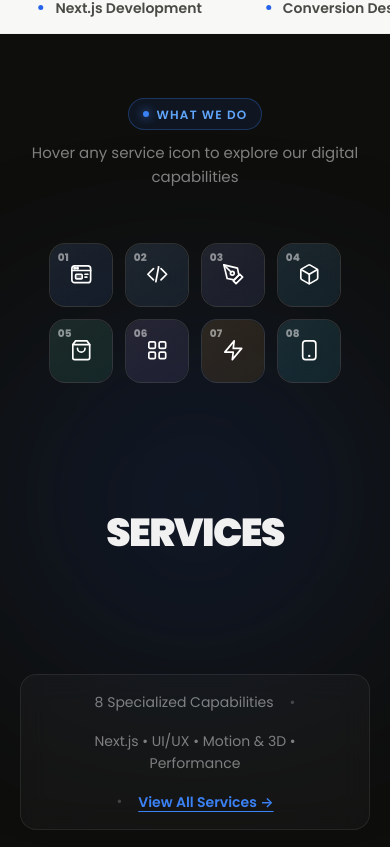
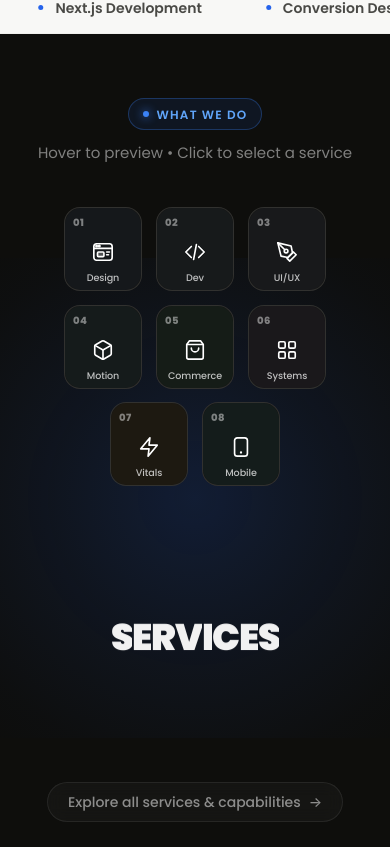
Before and after one commit to bees-arc/nx2, a Next.js app: page / in a window 390 px wide. Shown: the part 1237-2084 px from the top of the page. Built offline with nearby package versions, Linux system fonts and the light colour scheme.

Commit message:
feat: add HoverMemberServices UI component and chunk analysis scripts

```diff
--- a/src/components/ui/HoverMemberServices.module.css
+++ b/src/components/ui/HoverMemberServices.module.css
@@ -24,17 +24,16 @@
   width: 100%;
 }
 
-/* Ambient glow in the center */
+/* Ambient glow in the center - pure radial gradient without GPU blur cost */
 .bgGlowOrb {
   position: absolute;
   top: 55%;
   left: 50%;
-  transform: translate(-50%, -50%);
+  transform: translate(-50%, -50%) translateZ(0);
   width: 750px;
   height: 480px;
-  background: radial-gradient(circle, rgba(37, 99, 235, 0.16) 0%, rgba(37, 99, 235, 0.04) 50%, transparent 75%);
+  background: radial-gradient(circle at 50% 50%, rgba(37, 99, 235, 0.18) 0%, rgba(37, 99, 235, 0.08) 35%, rgba(37, 99, 235, 0.02) 60%, transparent 75%);
   pointer-events: none;
-  filter: blur(80px);
   z-index: 1;
 }
 
@@ -78,6 +77,7 @@
 }
 
 /* ─── AVATAR ICON ROW ─── */
+/* ─── AVATAR ICON ROW ─── */
 .avatarsWrapper {
   position: relative;
   z-index: 30;
@@ -85,35 +85,39 @@
   flex-wrap: wrap;
   align-items: center;
   justify-content: center;
-  gap: 0.75rem;
+  gap: 0.85rem;
   max-width: 95%;
-  min-height: 130px;
+  min-height: 110px;
   padding: 0.5rem;
 }
 
 .avatarCard {
+  width: 90px;
+  height: 96px;
   position: relative;
   cursor: pointer;
   user-select: none;
   flex-shrink: 0;
-}
-
-.iconBox {
-  width: 100%;
-  height: 100%;
-  position: relative;
   display: flex;
   flex-direction: column;
   align-items: center;
-  justify-content: center;
+  justify-content: space-between;
   border-radius: 16px;
-  background: linear-gradient(145deg, rgba(255, 255, 255, 0.05), rgba(255, 255, 255, 0.015));
+  background: #141412;
   border: 1.5px solid rgba(255, 255, 255, 0.12);
-  backdrop-filter: blur(12px);
   overflow: hidden;
-  transition: border-color 0.25s, box-shadow 0.25s;
   box-sizing: border-box;
-  padding: 6px;
+  padding: 9px 6px 8px;
+  transform: translateZ(0);
+  transition: transform 0.22s cubic-bezier(0.19, 1, 0.22, 1),
+              border-color 0.22s cubic-bezier(0.19, 1, 0.22, 1),
+              box-shadow 0.22s cubic-bezier(0.19, 1, 0.22, 1);
+  will-change: transform;
+}
+
+.avatarCard:hover,
+.avatarCardActive {
+  transform: translateY(-4px) scale(1.04) translateZ(0);
 }
 
 .iconBackdropGlow {
@@ -121,46 +125,72 @@
   inset: 0;
   pointer-events: none;
   border-radius: 16px;
-  transition: opacity 0.25s;
+  transition: opacity 0.25s ease-out;
 }
 
-.iconGraphicWrap {
-  width: 45%;
-  height: 45%;
+.cardTopBar {
+  width: 100%;
   display: flex;
   align-items: center;
-  justify-content: center;
-  transition: transform 0.25s, color 0.25s;
+  justify-content: space-between;
+  padding: 0 4px;
   z-index: 2;
 }
 
 .avatarNum {
-  position: absolute;
-  top: 6px;
-  left: 8px;
-  font-size: 0.65rem;
+  font-size: 0.625rem;
   font-weight: 800;
-  letter-spacing: 0.02em;
-  transition: color 0.25s;
-  z-index: 2;
+  letter-spacing: 0.04em;
+  transition: color 0.2s ease-out;
 }
 
-.expandedLabel {
+.activeDot {
+  width: 5px;
+  height: 5px;
+  border-radius: 50%;
+  display: block;
+}
+
+.iconGraphicWrap {
+  width: 26px;
+  height: 26px;
+  display: flex;
+  align-items: center;
+  justify-content: center;
+  transition: transform 0.22s cubic-bezier(0.19, 1, 0.22, 1), color 0.2s ease-out;
+  z-index: 2;
+  margin: auto 0;
+}
+
+.cardServiceLabel {
+  font-size: 0.6875rem;
+  line-height: 1.1;
+  letter-spacing: -0.01em;
+  text-align: center;
+  white-space: nowrap;
+  overflow: hidden;
+  text-overflow: ellipsis;
+  max-width: 95%;
+  z-index: 2;
+  transition: color 0.2s ease-out;
+}
+
+.pinnedPill {
   position: absolute;
-  bottom: 8px;
-  font-size: 0.7rem;
-  font-weight: 700;
-  letter-spacing: 0.04em;
-  text-transform: uppercase;
-  z-index: 2;
-  white-space: nowrap;
+  bottom: 0;
+  left: 20%;
+  right: 20%;
+  height: 2.5px;
+  border-radius: 2px 2px 0 0;
+  box-shadow: 0 0 8px currentColor;
+  z-index: 3;
 }
 
 /* ─── MAGNETIC CURSOR FOLLOWER ─── */
 .magneticCursor {
-  width: 46px;
-  height: 46px;
-  pointer-events: none;
+  width: 48px;
+  height: 48px;
+  pointer-events: none !important;
   position: absolute;
   left: 0;
   top: 0;
@@ -169,48 +199,68 @@
   align-items: center;
   justify-content: center;
   border-radius: 9999px;
-  box-shadow: 0 4px 24px rgba(37, 99, 235, 0.45);
-  transition: background-color 0.2s;
+  box-shadow: 0 4px 20px rgba(37, 99, 235, 0.4);
+  transition: background-color 0.15s ease-out;
+  will-change: transform;
+  transform: translateZ(0);
+}
+
+.magneticCursor * {
+  pointer-events: none !important;
 }
 
 /* ─── MASSIVE STAGGERED TYPOGRAPHY ─── */
 .typographyViewport {
   position: relative;
   width: 100%;
-  height: 22vw;
-  min-height: 160px;
-  max-height: 320px;
+  height: 24vw;
+  min-height: 170px;
+  max-height: 330px;
   overflow: hidden;
   display: flex;
   align-items: center;
   justify-content: center;
-  margin: 1rem 0;
+  margin: 1.5rem 0;
   z-index: 10;
 }
 
-.titleWrap {
+.titleMotionWrapper {
   position: absolute;
   width: 100%;
+  left: 0;
+  right: 0;
   text-align: center;
   display: flex;
   justify-content: center;
   align-items: center;
+  pointer-events: none;
+  will-change: transform, opacity;
+  transform: translateZ(0);
 }
 
 .mainTitle {
   margin: 0;
   user-select: none;
-  font-size: clamp(3.2rem, 11vw, 12rem);
+  font-size: clamp(3rem, 10vw, 11rem);
   font-weight: 900;
   text-transform: uppercase;
-  line-height: 0.9;
+  line-height: 0.95;
   letter-spacing: -0.04em;
   white-space: nowrap;
   font-family: var(--font), system-ui, -apple-system, sans-serif;
 }
 
+.charWrapper {
+  display: inline-block;
+  overflow: hidden;
+  vertical-align: top;
+  line-height: 1;
+}
+
 .charSpan {
   display: inline-block;
+  line-height: 1;
+  will-change: transform;
 }
 
 .defaultTitle {
@@ -218,116 +268,47 @@
 }
 
 .hoverTitle {
-  transition: color 0.3s, text-shadow 0.3s;
+  transition: color 0.2s, text-shadow 0.2s;
 }
 
-/* ─── SERVICE DETAILS BOTTOM BAR ─── */
-.serviceMetaBar {
-  position: relative;
-  z-index: 20;
-  width: 100%;
-  max-width: 1100px;
-  min-height: 68px;
-  border-radius: 16px;
-  background: rgba(255, 255, 255, 0.03);
-  border: 1px solid rgba(255, 255, 255, 0.08);
-  backdrop-filter: blur(14px);
+/* ─── SECTION BOTTOM LINK ─── */
+.sectionBottom {
   display: flex;
   align-items: center;
   justify-content: center;
-  padding: 1rem 1.75rem;
-  box-sizing: border-box;
+  z-index: 10;
+  padding-bottom: 0.5rem;
 }
 
-.metaContent {
-  width: 100%;
-  display: flex;
+.exploreLink {
+  display: inline-flex;
   align-items: center;
-  justify-content: space-between;
-  gap: 2rem;
+  gap: 0.5rem;
+  font-size: 0.875rem;
+  font-weight: 500;
+  color: rgba(241, 241, 241, 0.55);
+  text-decoration: none;
+  padding: 0.5rem 1.25rem;
+  border-radius: 9999px;
+  border: 1px solid rgba(255, 255, 255, 0.08);
+  background: rgba(255, 255, 255, 0.03);
+  backdrop-filter: blur(8px);
+  transition: all 0.2s ease-out;
 }
 
-.metaLeft {
-  display: flex;
-  align-items: center;
-  gap: 1.25rem;
-  flex: 1;
-}
-
-.metaNum {
-  font-size: 1.25rem;
-  font-weight: 800;
-  letter-spacing: -0.02em;
-  transition: color 0.3s;
-}
-
-.metaDesc {
-  font-size: 0.9375rem;
-  color: rgba(255, 255, 255, 0.85);
-  line-height: 1.45;
-  margin: 0;
-}
-
-.metaRight {
-  display: flex;
-  align-items: center;
-  gap: 1.25rem;
-  flex-shrink: 0;
-}
-
-.metaTags {
-  display: flex;
-  align-items: center;
-  gap: 0.4rem;
-}
-
-.metaTag {
-  font-size: 0.75rem;
-  font-weight: 500;
-  padding: 0.25rem 0.6rem;
-  border-radius: 6px;
-  background: rgba(255, 255, 255, 0.08);
-  color: rgba(255, 255, 255, 0.7);
-}
-
-.metaLink {
-  display: inline-flex;
-  align-items: center;
-  gap: 0.35rem;
-  font-size: 0.875rem;
-  font-weight: 600;
-  text-decoration: none;
-  padding: 0.45rem 1rem;
-  border-radius: 8px;
-  border: 1px solid;
-  transition: all 0.2s;
-}
-
-.metaLink:hover {
-  filter: brightness(1.2);
+.exploreLink:hover {
+  color: #FFFFFF;
+  border-color: rgba(59, 130, 246, 0.4);
+  background: rgba(37, 99, 235, 0.12);
   transform: translateY(-1px);
 }
 
-.metaPlaceholder {
-  display: flex;
-  align-items: center;
-  justify-content: center;
-  gap: 1rem;
-  font-size: 0.875rem;
-  color: rgba(255, 255, 255, 0.45);
-  text-align: center;
-  flex-wrap: wrap;
+.linkArrow {
+  transition: transform 0.2s ease-out;
 }
 
-.hintDot {
-  color: rgba(255, 255, 255, 0.2);
-}
-
-.viewAllLink {
-  color: #3B82F6;
-  font-weight: 600;
-  text-decoration: underline;
-  text-underline-offset: 4px;
+.exploreLink:hover .linkArrow {
+  transform: translateX(3px);
 }
 
 /* Responsive adjustments */
@@ -335,18 +316,7 @@
   .skiper6Section {
     height: auto;
     min-height: 100vh;
-    padding: 4rem 1.25rem 3rem;
-  }
-
-  .metaContent {
-    flex-direction: column;
-    align-items: flex-start;
-    gap: 1rem;
-  }
-
-  .metaRight {
-    width: 100%;
-    justify-content: space-between;
+    padding: 4rem 1rem 3rem;
   }
 
   .typographyViewport {
@@ -354,6 +324,21 @@
   }
 
   .mainTitle {
-    font-size: clamp(2.4rem, 10vw, 5rem);
+    font-size: clamp(2.2rem, 9.5vw, 5rem);
+  }
+
+  .avatarCard {
+    width: 78px;
+    height: 84px;
+    padding: 7px 4px 6px;
+  }
+
+  .iconGraphicWrap {
+    width: 22px;
+    height: 22px;
+  }
+
+  .cardServiceLabel {
+    font-size: 0.6rem;
   }
 }
--- a/src/components/ui/HoverMemberServices.tsx
+++ b/src/components/ui/HoverMemberServices.tsx
@@ -159,9 +159,27 @@ const defaultServices: ServiceItem[] = [
   },
 ];
 
-// Spring physics matching authentic Skiper6
+// Authentic Skiper6 Spring physics
 const springConfig = { mass: 0.1, damping: 16, stiffness: 71 };
 const scaleSpringConfig = { mass: 0.1, damping: 10, stiffness: 150 };
+
+// Center-outward stagger wave function (exact formula from Skiper6)
+const getDelay = (index: number, total: number) => {
+  return 0.055 * Math.abs(index - Math.floor(total / 2));
+};
+
+// Skiper6 Character Animation Variants
+const letterVariantsIn = {
+  hidden: { y: '100%' },
+  visible: { y: '0%' },
+  exit: { y: '-100%' },
+};
+
+const letterVariantsDefault = {
+  hidden: { y: '-100%' },
+  visible: { y: '0%' },
+  exit: { y: '-100%' },
+};
 
 interface HoverMemberServicesProps {
   services?: ServiceItem[];
@@ -179,93 +197,119 @@ export default function HoverMemberServices({
   cursorColor = '#2563EB',    // NYX Brand Blue
 }: HoverMemberServicesProps) {
   const [hoveredIdx, setHoveredIdx] = useState<number | null>(null);
+  const [selectedIdx, setSelectedIdx] = useState<number | null>(null);
   const [mounted, setMounted] = useState<boolean>(false);
   const containerRef = useRef<HTMLDivElement>(null);
+  const leaveTimeoutRef = useRef<NodeJS.Timeout | null>(null);
 
-  // Magnetic cursor springs
+  // Magnetic cursor springs matching Skiper6
   const mouseX = useSpring(0, springConfig);
   const mouseY = useSpring(0, springConfig);
   const cursorScale = useSpring(0, scaleSpringConfig);
 
   useEffect(() => {
     setMounted(true);
+    return () => {
+      if (leaveTimeoutRef.current) clearTimeout(leaveTimeoutRef.current);
+    };
   }, []);
-
-  const getDelay = (index: number, total: number) => {
-    return 0.045 * Math.abs(index - Math.floor(total / 2));
-  };
-
-  const letterVariantsIn = {
-    hidden: { y: '100%' },
-    visible: { y: '0%' },
-    exit: { y: '-100%' },
-  };
-
-  const letterVariantsDefault = {
-    hidden: { y: '-100%' },
-    visible: { y: '0%' },
-    exit: { y: '0%' },
-  };
 
   if (!mounted) {
     return <section className={styles.sectionPlaceholder} style={{ backgroundColor }} />;
   }
 
-  const activeService = hoveredIdx !== null ? services[hoveredIdx] : null;
+  // Active index: preview on hover, or stay pinned on clicked selection
+  const activeIdx = hoveredIdx !== null ? hoveredIdx : selectedIdx;
+  const activeService = activeIdx !== null ? services[activeIdx] : null;
+
+  const handlePointerEnter = () => {
+    if (leaveTimeoutRef.current) {
+      clearTimeout(leaveTimeoutRef.current);
+      leaveTimeoutRef.current = null;
+    }
+    cursorScale.set(1);
+  };
+
+  const handlePointerMove = (e: React.PointerEvent<HTMLDivElement>) => {
+    if (containerRef.current) {
+      const rect = containerRef.current.getBoundingClientRect();
+      mouseX.set(e.clientX - rect.left);
+      mouseY.set(e.clientY - rect.top);
+    }
+  };
+
+  const handleContainerLeave = () => {
+    cursorScale.set(0);
+    if (leaveTimeoutRef.current) {
+      clearTimeout(leaveTimeoutRef.current);
+    }
+    leaveTimeoutRef.current = setTimeout(() => {
+      setHoveredIdx(null);
+    }, 120);
+  };
+
+  const handleCardHoverStart = (index: number) => {
+    if (leaveTimeoutRef.current) {
+      clearTimeout(leaveTimeoutRef.current);
+      leaveTimeoutRef.current = null;
+    }
+    setHoveredIdx(index);
+  };
+
+  const handleCardHoverEnd = (index: number) => {
+    if (leaveTimeoutRef.current) {
+      clearTimeout(leaveTimeoutRef.current);
+    }
+    leaveTimeoutRef.current = setTimeout(() => {
+      setHoveredIdx((current) => (current === index ? null : current));
+    }, 100);
+  };
+
+  const handleCardClick = (index: number) => {
+    // If clicked on already pinned card, toggle off to default; otherwise pin it
+    setSelectedIdx((prev) => (prev === index ? null : index));
+  };
 
   return (
     <section className={styles.skiper6Section} style={{ backgroundColor }}>
       {/* Background ambient lighting */}
       <div className={styles.bgGlowOrb} aria-hidden="true" />
 
-      {/* ─── SECTION SUB-HEADER (Top label) ─── */}
+      {/* ─── SECTION TOP BADGE ─── */}
       <div className={styles.sectionTop}>
         <div className={styles.sectionBadge}>
           <span className={styles.badgePulse} />
           <span>WHAT WE DO</span>
         </div>
         <p className={styles.sectionSubtitle}>
-          Hover any service icon to explore our digital capabilities
+          Hover to preview • Click to select a service
         </p>
       </div>
 
-      {/* ─── INTERACTIVE ICON ROW & MAGNETIC FOLLOWER ─── */}
+      {/* ─── INTERACTIVE AVATAR ROW & MAGNETIC FOLLOWER ─── */}
       <div
         ref={containerRef}
         className={styles.avatarsWrapper}
-        onPointerMove={(e) => {
-          if (containerRef.current) {
-            const rect = containerRef.current.getBoundingClientRect();
-            const n = e.clientX - rect.left;
-            const r = e.clientY - rect.top;
-            mouseX.set(n);
-            mouseY.set(r);
-          }
-        }}
-        onPointerEnter={() => cursorScale.set(1)}
-        onPointerLeave={() => cursorScale.set(0)}
+        onPointerMove={handlePointerMove}
+        onPointerEnter={handlePointerEnter}
+        onPointerLeave={handleContainerLeave}
       >
         {services.map((item, index) => {
-          const isItemHovered = hoveredIdx === index;
+          const isActive = activeIdx === index;
+          const isSelected = selectedIdx === index;
 
           return (
-            <motion.div
+            <div
               key={item.id}
-              className={styles.avatarCard}
-              animate={{
-                width: isItemHovered ? 124 : 64,
-                height: isItemHovered ? 124 : 64,
-              }}
-              transition={{ duration: 0.22, ease: 'easeOut' }}
-              onHoverStart={() => setHoveredIdx(index)}
-              onHoverEnd={() => setHoveredIdx(null)}
-              onClick={() => setHoveredIdx(isItemHovered ? null : index)}
-            >
-              <div
-                className={styles.iconBox}
+              className={`${styles.avatarCard} ${isActive ? styles.avatarCardActive : ''}`}
+              onMouseEnter={() => handleCardHoverStart(index)}
+              onMouseLeave={() => handleCardHoverEnd(index)}
+              onClick={() => handleCardClick(index)}
               style={{
-                  borderColor: isItemHovered ? item.accentColor : 'rgba(255, 255, 255, 0.12)',
-                  boxShadow: isItemHovered ? `0 0 30px ${item.accentColor}40` : 'none',
+                borderColor: isActive ? item.accentColor : 'rgba(255, 255, 255, 0.12)',
+                boxShadow: isActive
+                  ? `0 14px 34px rgba(0, 0, 0, 0.65), 0 0 24px ${item.accentColor}45`
+                  : 'none',
               }}
             >
               {/* Radial glow backdrop */}
@@ -273,44 +317,62 @@ export default function HoverMemberServices({
                 className={styles.iconBackdropGlow}
                 style={{
                   backgroundColor: item.accentColor,
-                    opacity: isItemHovered ? 0.25 : 0.08,
+                  opacity: isActive ? 0.28 : 0.04,
                 }}
               />
+
+              {/* Card Top bar with category number and pulse indicator */}
+              <div className={styles.cardTopBar}>
+                <span
+                  className={styles.avatarNum}
+                  style={{
+                    color: isActive ? item.accentColor : 'rgba(255, 255, 255, 0.45)',
+                  }}
+                >
+                  {item.num}
+                </span>
+                {isActive && (
+                  <span
+                    className={styles.activeDot}
+                    style={{
+                      backgroundColor: item.accentColor,
+                      boxShadow: `0 0 8px ${item.accentColor}`,
+                    }}
+                  />
+                )}
+              </div>
 
               {/* SVG Graphic */}
               <div
                 className={styles.iconGraphicWrap}
                 style={{
-                    color: isItemHovered ? item.accentColor : '#FFFFFF',
-                    transform: isItemHovered ? 'scale(1.15)' : 'scale(1)',
+                  color: isActive ? item.accentColor : '#FFFFFF',
+                  transform: isActive ? 'scale(1.15)' : 'scale(1)',
                 }}
               >
                 {item.icon}
               </div>
 
-                {/* Category number */}
+              {/* Clear service text label */}
               <span
-                  className={styles.avatarNum}
+                className={styles.cardServiceLabel}
                 style={{
-                    color: isItemHovered ? item.accentColor : 'rgba(255, 255, 255, 0.5)',
+                  color: isActive ? item.accentColor : 'rgba(255, 255, 255, 0.85)',
+                  fontWeight: isActive ? 700 : 500,
+                  opacity: isActive ? 1 : 0.85,
                 }}
               >
-                  {item.num}
+                {item.shortName}
               </span>
 
-                {/* Expanded name tag */}
-                {isItemHovered && (
-                  <motion.span
-                    initial={{ opacity: 0, y: 4 }}
-                    animate={{ opacity: 1, y: 0 }}
-                    className={styles.expandedLabel}
-                    style={{ color: item.accentColor }}
-                  >
-                    {item.shortName}
-                  </motion.span>
+              {/* Pinned pill tag */}
+              {isSelected && (
+                <div
+                  className={styles.pinnedPill}
+                  style={{ backgroundColor: item.accentColor }}
+                />
               )}
             </div>
-            </motion.div>
           );
         })}
 
@@ -331,6 +393,7 @@ export default function HoverMemberServices({
             height="18"
             viewBox="0 0 16 16"
             fill="none"
+            style={{ pointerEvents: 'none' }}
           >
             <path
               d="M6.52182 2.75026L12.8858 9.11422L15.253 0.38299L6.52182 2.75026Z"
@@ -344,133 +407,86 @@ export default function HoverMemberServices({
         </motion.div>
       </div>
 
-      {/* ─── MASSIVE STAGGERED TYPOGRAPHY (Skiper6 exact wave effect) ─── */}
+      {/* ─── MASSIVE STAGGERED TYPOGRAPHY (EXACT SKIPER6 MOTION) ─── */}
       <div className={styles.typographyViewport}>
-        <AnimatePresence mode="wait">
-          {hoveredIdx === null ? (
+        {/* Default 'SERVICES' Title */}
+        <AnimatePresence>
+          {activeIdx === null && (
             <motion.div
-              key="default"
-              className={styles.titleWrap}
+              key="default-title"
+              className={styles.titleMotionWrapper}
               initial="hidden"
               animate="visible"
-              exit="hidden"
-              transition={{ duration: 0.7, ease: [0.19, 1, 0.22, 1] }}
+              exit="exit"
+              transition={{ duration: 0.8, ease: [0.19, 1, 0.22, 1] }}
             >
               <h2 className={`${styles.mainTitle} ${styles.defaultTitle}`}>
                 {Array.from(defaultName).map((char, i) => (
+                  <span key={i} className={styles.charWrapper}>
                     <motion.span
-                    key={i}
                       className={styles.charSpan}
                       variants={letterVariantsDefault}
                       transition={{
-                      duration: 0.7,
+                        duration: 0.8,
                         ease: [0.19, 1, 0.22, 1],
                         delay: getDelay(i, defaultName.length),
                       }}
                     >
-                    {char === ' ' ? '\u00A0' : char}
+                      {char === ' ' ? '\u00a0' : char}
                     </motion.span>
-                ))}
-              </h2>
-            </motion.div>
-          ) : (
-            <motion.div
-              key={services[hoveredIdx].id}
-              className={styles.titleWrap}
-              initial="hidden"
-              animate="visible"
-              exit="hidden"
-              transition={{ duration: 0.7, ease: [0.19, 1, 0.22, 1] }}
-            >
-              <h2
-                className={`${styles.mainTitle} ${styles.hoverTitle}`}
-                style={{
-                  color: services[hoveredIdx].accentColor || hoverTextColor,
-                  textShadow: `0 0 60px ${services[hoveredIdx].accentColor}50`,
-                }}
-              >
-                {Array.from(services[hoveredIdx].name).map((char, i) => (
-                  <motion.span
-                    key={i}
-                    className={styles.charSpan}
-                    variants={letterVariantsIn}
-                    transition={{
-                      duration: 0.7,
-                      ease: [0.19, 1, 0.22, 1],
-                      delay: getDelay(i, services[hoveredIdx].name.length),
-                    }}
-                  >
-                    {char === ' ' ? '\u00A0' : char}
-                  </motion.span>
+                  </span>
                 ))}
               </h2>
             </motion.div>
           )}
         </AnimatePresence>
-      </div>
 
-      {/* ─── ACTIVE SERVICE DETAIL DRAWER / META ─── */}
-      <div className={styles.serviceMetaBar}>
-        <AnimatePresence mode="wait">
-          {activeService ? (
+        {/* Active Hovered / Pinned Service Titles */}
+        {services.map((item, index) => (
+          <AnimatePresence key={item.id}>
+            {activeIdx === index && (
               <motion.div
-              key={activeService.id}
-              initial={{ opacity: 0, y: 15 }}
-              animate={{ opacity: 1, y: 0 }}
-              exit={{ opacity: 0, y: -10 }}
-              transition={{ duration: 0.3 }}
-              className={styles.metaContent}
+                key={item.id}
+                className={styles.titleMotionWrapper}
+                initial="hidden"
+                animate="visible"
+                exit="exit"
+                transition={{ duration: 0.8, ease: [0.19, 1, 0.22, 1] }}
               >
-              <div className={styles.metaLeft}>
-                <span
-                  className={styles.metaNum}
-                  style={{ color: activeService.accentColor }}
+                <h2
+                  className={`${styles.mainTitle} ${styles.hoverTitle}`}
+                  style={{
+                    color: item.accentColor,
+                    textShadow: `0 0 60px ${item.accentColor}50`,
+                  }}
                 >
-                  {activeService.num}
-                </span>
-                <p className={styles.metaDesc}>{activeService.desc}</p>
-              </div>
-
-              <div className={styles.metaRight}>
-                <div className={styles.metaTags}>
-                  {activeService.tags.map((t) => (
-                    <span key={t} className={styles.metaTag}>
-                      {t}
+                  {Array.from(item.name).map((char, i) => (
+                    <span key={i} className={styles.charWrapper}>
+                      <motion.span
+                        className={styles.charSpan}
+                        variants={letterVariantsIn}
+                        transition={{
+                          duration: 0.8,
+                          ease: [0.19, 1, 0.22, 1],
+                          delay: getDelay(i, item.name.length),
+                        }}
+                      >
+                        {char === ' ' ? '\u00a0' : char}
+                      </motion.span>
                     </span>
                   ))}
-                </div>
-                <Link
-                  href={activeService.href}
-                  className={styles.metaLink}
-                  style={{
-                    color: activeService.accentColor,
-                    borderColor: `${activeService.accentColor}50`,
-                    background: `${activeService.accentColor}18`,
-                  }}
-                >
-                  Explore service →
-                </Link>
-              </div>
-            </motion.div>
-          ) : (
-            <motion.div
-              key="hint"
-              initial={{ opacity: 0 }}
-              animate={{ opacity: 1 }}
-              exit={{ opacity: 0 }}
-              transition={{ duration: 0.3 }}
-              className={styles.metaPlaceholder}
-            >
-              <span>{services.length} Specialized Capabilities</span>
-              <span className={styles.hintDot}>•</span>
-              <span>Next.js • UI/UX • Motion & 3D • Performance</span>
-              <span className={styles.hintDot}>•</span>
-              <Link href="/services" className={styles.viewAllLink}>
-                View All Services →
-              </Link>
+                </h2>
               </motion.div>
             )}
           </AnimatePresence>
+        ))}
+      </div>
+
+      {/* ─── SLEEK STATIC FOOTER CAPABILITY LINK ─── */}
+      <div className={styles.sectionBottom}>
+        <Link href="/services" className={styles.exploreLink}>
+          Explore all services & capabilities <span className={styles.linkArrow}>→</span>
+        </Link>
       </div>
     </section>
   );
```
Lines whose indentation alone changed are shown as unchanged.
